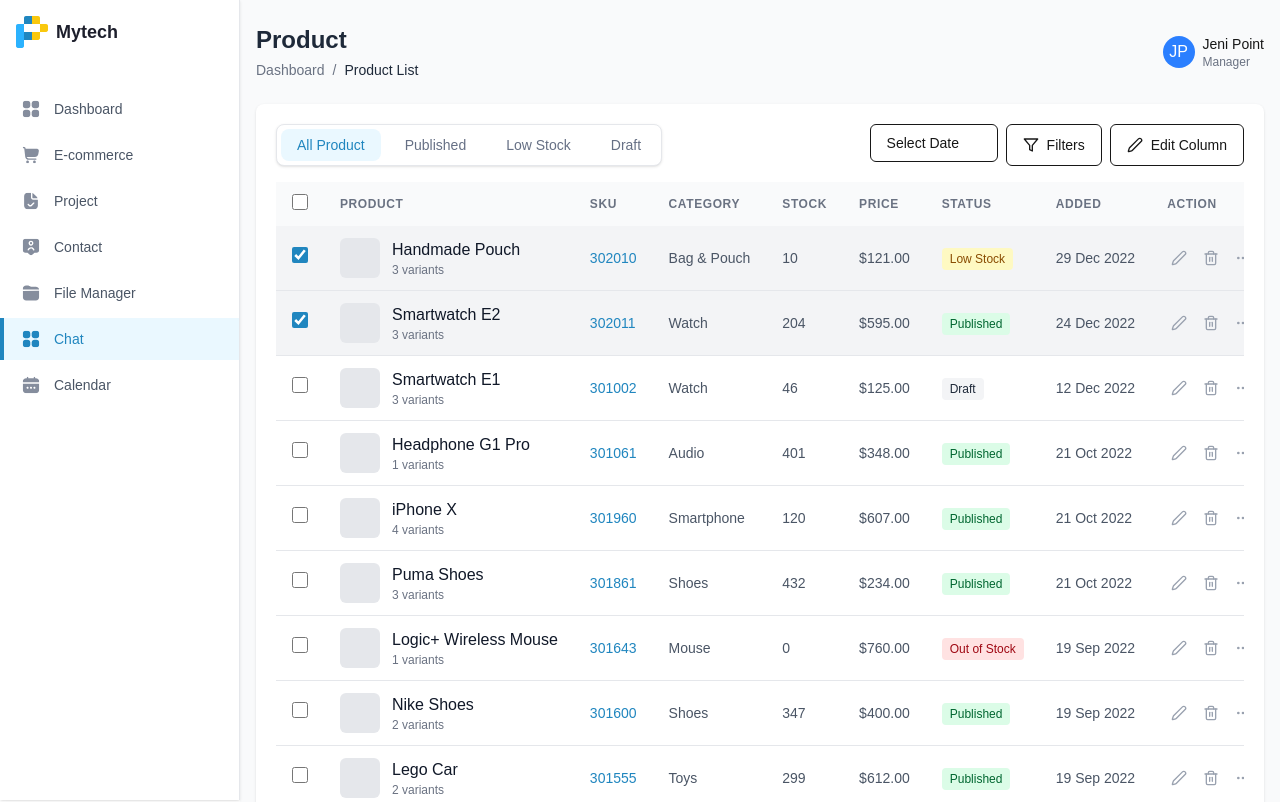
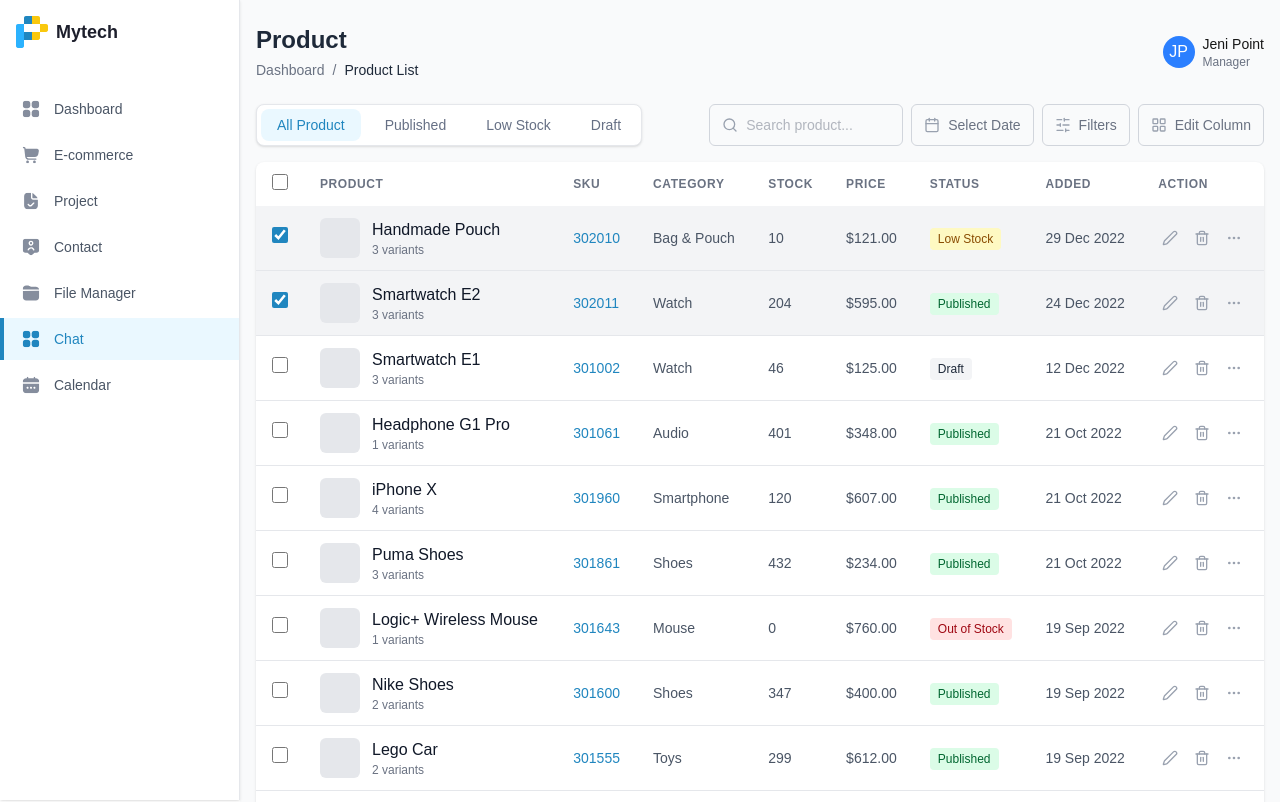
Before and after one commit to Shrikanthale/mytech-next, a Next.js app: page /chat in a window 1280 px wide. Shown: the top 802 px of the page. Built offline with nearby package versions, Linux system fonts and the light colour scheme.

Commit message:
update code

```diff
--- a/src/app/chat/page.jsx
+++ b/src/app/chat/page.jsx
@@ -11,6 +11,9 @@ import {
   ChevronLeft,
   ChevronRight,
   Menu,
+  Calendar,
+  LayoutGrid,
+  SlidersHorizontal
 } from "lucide-react";
 
 export default function ProductManagementUI() {
@@ -197,7 +200,51 @@ export default function ProductManagementUI() {
             </div>
           </div>
         </div>
+        {/* Search and Filters - Desktop */}
+        <div className="hidden md:flex justify-between mb-4 gap-2">
+          <div className="inline-flex gap-2 items-center rounded-lg border border-gray-200 bg-white p-1 shadow-sm">
+            {tabs.map((tab) => {
+              const isActive = tab === activeTab;
+              return (
+                <button
+                  key={tab}
+                  onClick={() => setActiveTab(tab)}
+                  className={`px-4 py-1.5 text-sm font-medium rounded-lg transition-all duration-200 cursor-pointer ${isActive
+                    ? "bg-[#EAF8FF] text-[#2086BF]"
+                    : "text-[#667085] hover:bg-gray-100"
+                    }`}
+                >
+                  {tab}
+                </button>
+              );
+            })}
+          </div>
+          <div className="flex space-x-2">
+            <div className="flex items-center rounded-md border border-gray-300 px-3 py-2">
+              <Search className="text-gray-400 w-4 h-4 mr-2" />
+              <input
+                type="text"
+                placeholder="Search product..."
+                className="text-sm text-gray-500 outline-none bg-transparent w-36"
+              />
+            </div>
 
+            <button className="flex items-center rounded-md border border-gray-300 px-3 py-2 text-gray-500">
+              <Calendar className="text-gray-400 w-4 h-4 mr-2" />
+              <span className="text-sm">Select Date</span>
+            </button>
+
+            <button className="flex items-center rounded-md border border-gray-300 px-3 py-2 text-gray-500 cursor-pointer">
+              <SlidersHorizontal className="text-gray-400 w-4 h-4 mr-2" />
+              <span className="text-sm">Filters</span>
+            </button>
+
+            <button className="flex items-center rounded-md border border-gray-300 px-3 py-2 text-gray-500">
+              <LayoutGrid className="text-gray-400 w-4 h-4 mr-2" />
+              <span className="text-sm">Edit Column</span>
+            </button>
+          </div>
+        </div>
         <div className="bg-white rounded-lg shadow mb-6">
           {/* Mobile Tab Menu */}
           <div className="md:hidden border-b">
@@ -216,8 +263,7 @@ export default function ProductManagementUI() {
                 {tabs.map((tab) => (
                   <button
                     key={tab}
-                    className={`block w-full text-left px-4 py-2 text-sm rounded-md mb-1 ${
-                      selectedTab === tab
+                    className={`block w-full text-left px-4 py-2 text-sm rounded-md mb-1 ${selectedTab === tab
                       ? "text-blue-600 bg-blue-50 font-medium"
                       : "text-gray-600 hover:bg-gray-100"
                       }`}
@@ -244,44 +290,7 @@ export default function ProductManagementUI() {
             </button>
           </div>
 
-          <div className="p-4 md:p-5">
-            {/* Search and Filters - Desktop */}
-            <div className="hidden md:flex justify-between mb-4">
-              <div className="inline-flex gap-2 items-center rounded-lg border border-gray-200 bg-white p-1 shadow-sm">
-                {tabs.map((tab) => {
-                  const isActive = tab === activeTab;
-                  return (
-                    <button
-                      key={tab}
-                      onClick={() => setActiveTab(tab)}
-                      className={`px-4 py-1.5 text-sm font-medium rounded-lg transition-all duration-200 cursor-pointer ${
-                        isActive
-                          ? "bg-[#EAF8FF] text-[#2086BF]"
-                          : "text-[#667085] hover:bg-gray-100"
-                      }`}
-                    >
-                      {tab}
-                    </button>
-                  );
-                })}
-              </div>
-              <div className="flex space-x-2">
-                <div className="relative">
-                  <select className="appearance-none pl-4 pr-8 py-2 border rounded-md text-sm w-32">
-                    <option>Select Date</option>
-                  </select>
-                </div>
-                <button className="flex items-center px-4 py-2 text-sm border rounded-md">
-                  <Filter size={16} className="mr-2" />
-                  Filters
-                </button>
-                <button className="flex items-center px-4 py-2 text-sm border rounded-md">
-                  <Edit2 size={16} className="mr-2" />
-                  Edit Column
-                </button>
-              </div>
-            </div>
-
+          <div className="p-0 md:p-0">
             {/* Search and Filters - Mobile */}
             <div className="md:hidden mb-4">
               <div className="relative mb-3">
@@ -332,7 +341,7 @@ export default function ProductManagementUI() {
             <div className="hidden md:block overflow-x-auto">
               <table className="min-w-full">
                 <thead>
-                  <tr className="bg-gray-50 text-left text-xs font-medium text-gray-500 uppercase tracking-wider">
+                  <tr className="bg-white-50 text-left text-xs font-medium text-gray-500 uppercase tracking-wider py-2">
                     <th className="px-4 py-3 w-12">
                       <input
                         type="checkbox"
@@ -355,11 +364,9 @@ export default function ProductManagementUI() {
                   {products.map((product) => (
                     <tr
                       key={product.id}
-                    className={`hover:bg-gray-50 ${
-                      selectedProducts.includes(product.id) ? "bg-gray-100" : ""
+                      className={`hover:bg-gray-50 ${selectedProducts.includes(product.id) ? "bg-gray-100" : ""
                         }`}
                     >
-
                       <td className="px-4 py-3 whitespace-nowrap">
                         <input
                           type="checkbox"
@@ -395,8 +402,7 @@ export default function ProductManagementUI() {
                       </td>
                       <td className="px-4 py-3 whitespace-nowrap">
                         <span
-                      className={`text-xs px-2 py-1 rounded-sm ${
-                        product.status === "Published"
+                          className={`text-xs px-2 py-1 rounded-sm ${product.status === "Published"
                             ? "bg-green-100 text-green-800"
                             : product.status === "Low Stock"
                               ? "bg-yellow-100 text-yellow-800"
@@ -450,8 +456,7 @@ export default function ProductManagementUI() {
                       </span>
                     </div>
                     <span
-                      className={`text-xs px-2 py-1 rounded-full ${
-                        product.status === "Published"
+                      className={`text-xs px-2 py-1 rounded-full ${product.status === "Published"
                         ? "bg-green-100 text-green-800"
                         : product.status === "Low Stock"
                           ? "bg-yellow-100 text-yellow-800"
@@ -509,7 +514,7 @@ export default function ProductManagementUI() {
             </div>
 
             {/* Pagination */}
-            <div className="flex items-center justify-between mt-4 text-sm">
+            <div className="flex items-center justify-between mt-4 text-sm p-3">
               <div className="text-gray-500 text-xs md:text-sm">
                 Showing 1-10 from 100
               </div>
```
Lines whose indentation alone changed are shown as unchanged.
